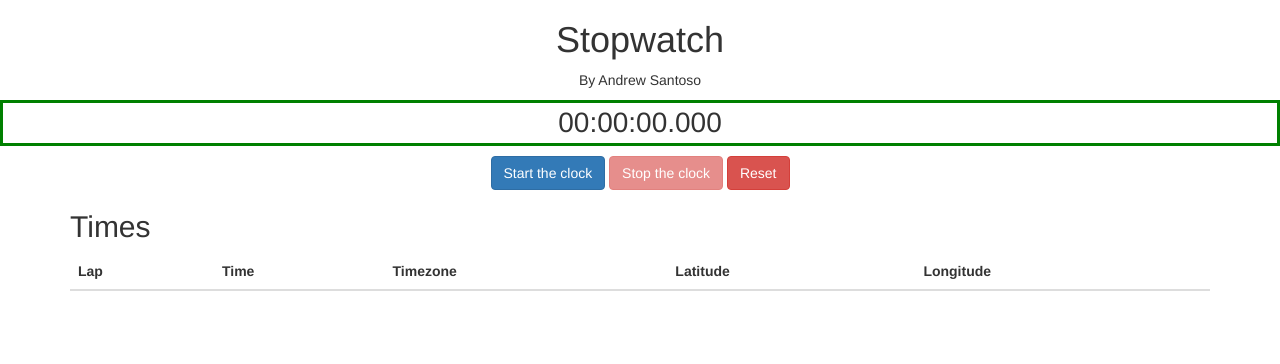
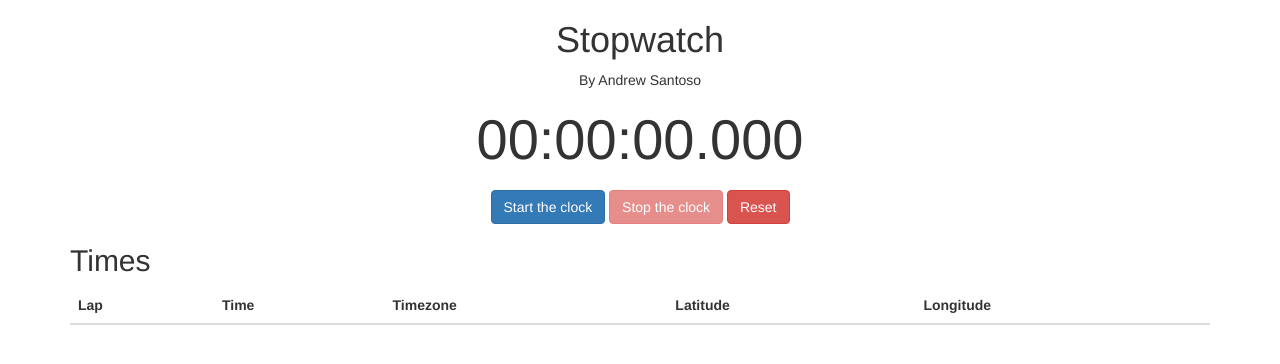
Before and after one commit to SantosoCal/Stopwatch-Web-App, a plain HTML site: page index.htm in a window 1280 px wide. Drawn offline with nearby package versions, Linux system fonts and the light colour scheme.

Commit message:
Add files via upload

```diff
--- a/index.htm
+++ b/index.htm
@@ -12,8 +12,7 @@
         <h1 align="center">Stopwatch</h1>
 
         <p align="center">By Andrew Santoso</p>
-
-        <div id="time" style="border: 3px solid green; text-align: center;font-size: 2em; margin-bottom: 10px">00:00:00.000</div>
+        <div id="time" style="text-align: center;margin-bottom: 10px; font-size: 400%">00:00:00.000</div>
         <div style="text-align: center;">
             <button id="startBtn" class="btn btn-primary">Start the clock</button>
             <button id="stopBtn" class="btn btn-danger" disabled="true">Stop the clock</button>
```
